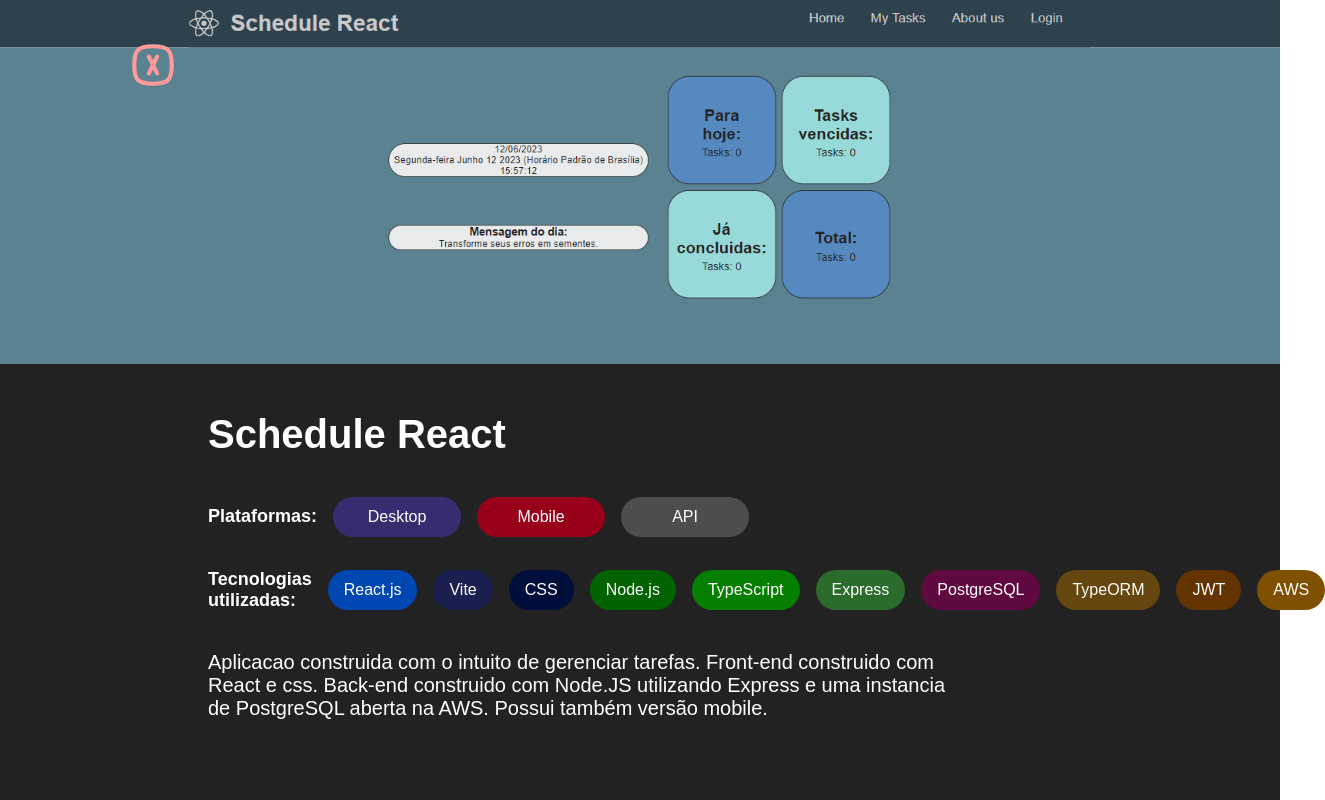
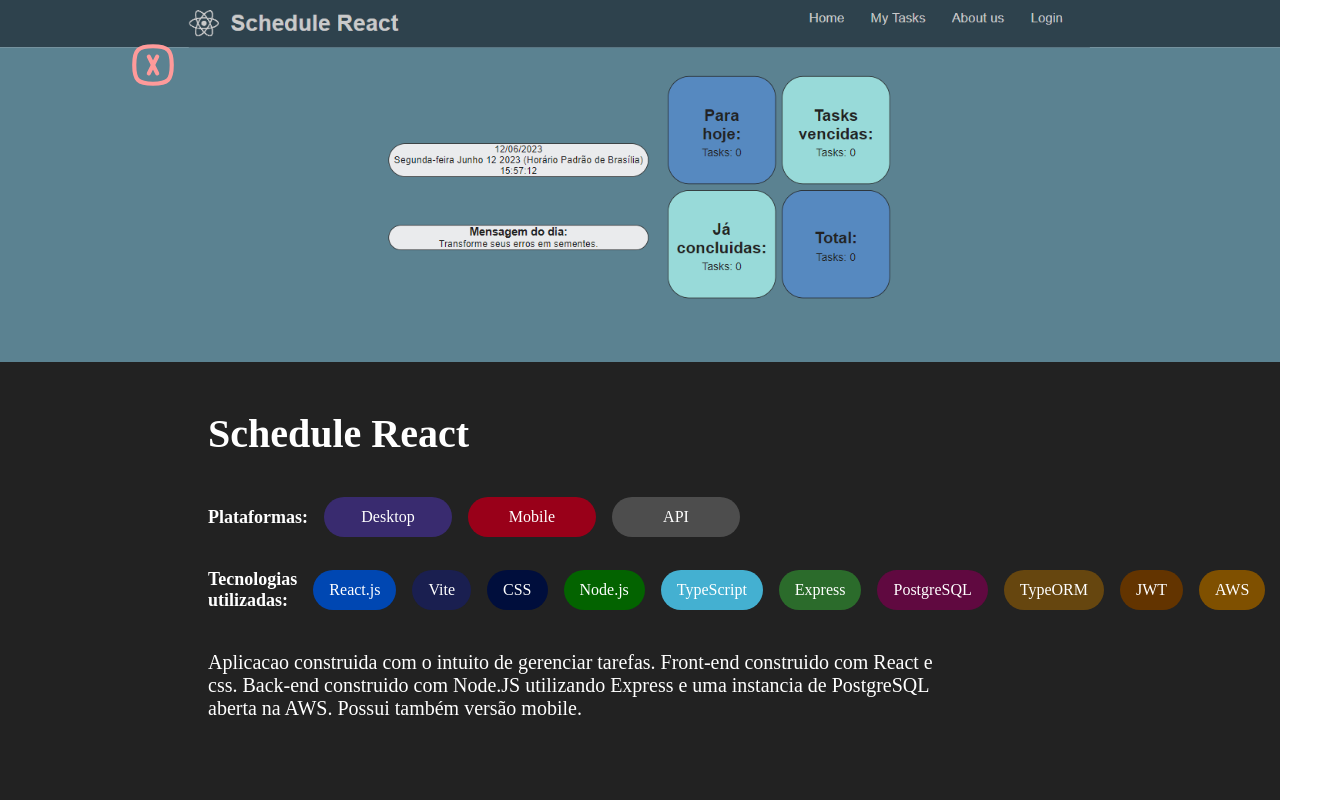
Before and after one commit to arturwatana/my-page, a React (Vite) app: page /1 in a window 1280 px wide. Shown: the whole page, 1325 px wide, since content can reach past the window. Built offline with nearby package versions, Linux system fonts and the light colour scheme.

Commit message:
fix: spacings

```diff
--- a/src/App.css
+++ b/src/App.css
@@ -2,5 +2,5 @@
   margin: 0;
   padding: 0;
   box-sizing: border-box;
-  font-family: Arial, sans-serif;
+  font-family: Poppins;
 }
--- a/src/components/newLayout/NavBar/NavBar.tsx
+++ b/src/components/newLayout/NavBar/NavBar.tsx
@@ -28,6 +28,8 @@ const Li = styled.li<{ $textColor: string }>`
     color: ${(props) => props.$textColor};
     text-decoration: none;
     transition: 0.5s;
+    font-family: Arial, Arial, Helvetica, sans-serif;
+
     cursor: pointer;
     :hover {
       color: #399fbf;
@@ -48,6 +50,7 @@ const ToggleLightMode = styled.div<{ $textColor: string; $bgColor: string }>`
     color: ${(props) => props.$bgColor};
     background-color: ${(props) => props.$textColor};
     transition: 0.5s;
+    font-family: Arial, Arial, Helvetica, sans-serif;
   }
 `;
 
--- a/src/components/newLayout/Tag/Tag.tsx
+++ b/src/components/newLayout/Tag/Tag.tsx
@@ -32,7 +32,7 @@ export default function Tag({ name, width, height, theme }: TagProps) {
         case "CSS":
           return theme === "light" ? "#82C2FF" : "#000E3C";
         case "TypeScript":
-          return theme === "light" ? "#98FF98" : "#067F00";
+          return theme === "light" ? "#73c2da" : "#44b0d1";
         case "Express":
           return theme === "light" ? "#A5F2A5" : "#2B6B2B";
         case "PostgreSQL":
--- a/src/pages/NewHome.tsx
+++ b/src/pages/NewHome.tsx
@@ -73,7 +73,7 @@ const FirstSection = styled.section<{ $theme: string; $colors: ColorsProps }>`
 
     &.description {
       p {
-        font-size: 32px;
+        font-size: 30px;
         color: ${(props) =>
           props.$theme === "dark"
             ? props.$colors.darkMode["font-primary"]
@@ -145,6 +145,7 @@ const ProjectsSection = styled.section<{
   $theme: string;
   $colors: ColorsProps;
 }>`
+  padding-bottom: 2em;
   background-color: ${(props) =>
     props.$theme === "dark"
       ? props.$colors.darkMode["bg-primary"]
```
